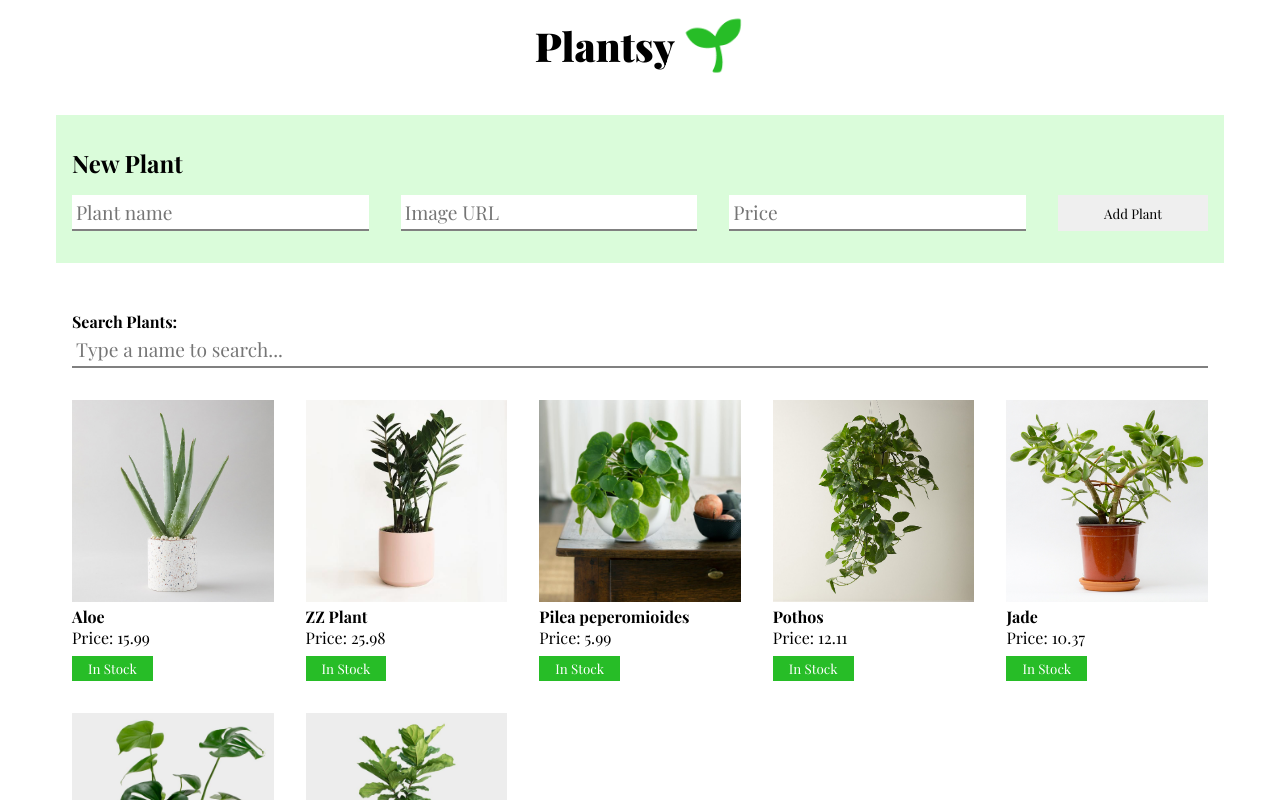
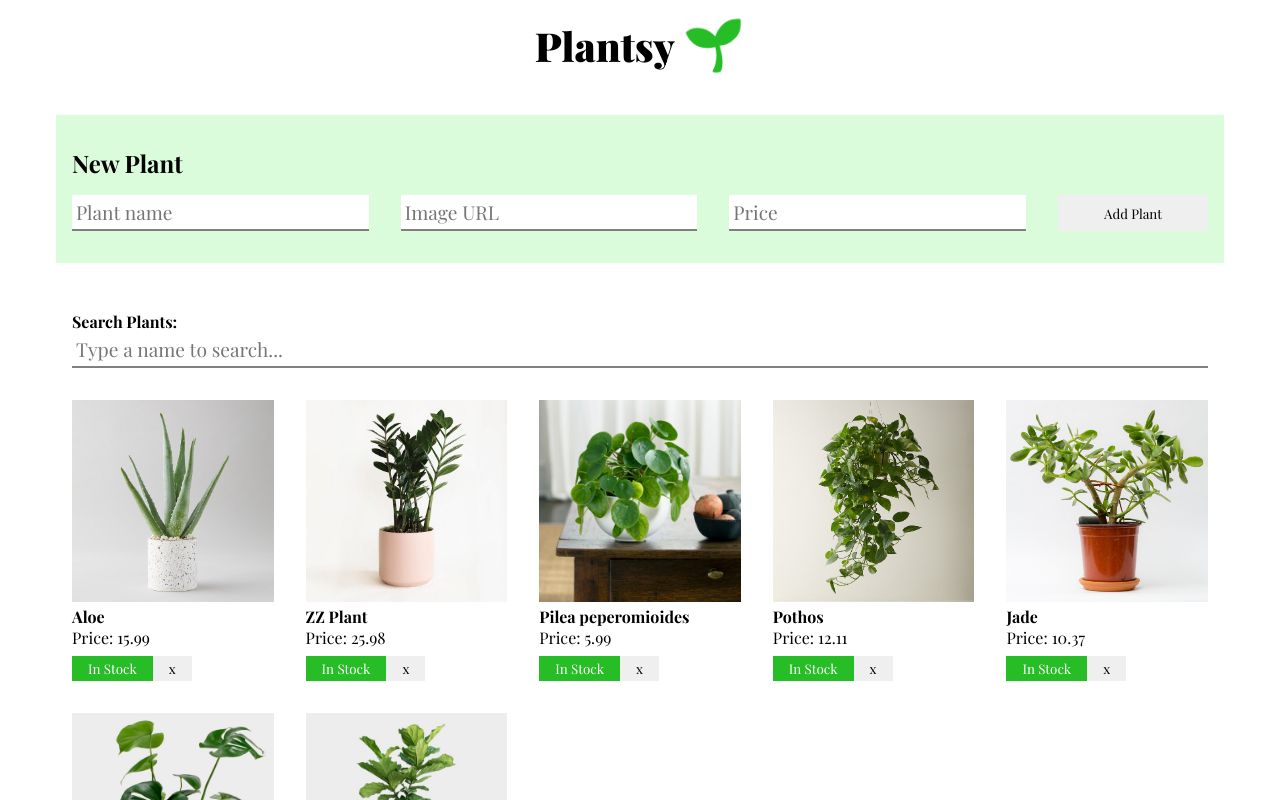
Before and after one commit to powercodeacademy/gillian-react-hooks-mock-code-challenge-plantshop, a React (Create React App) app: page / in a window 1280 px wide. Shown: the top 800 px of the page. Built offline with nearby package versions, Linux system fonts and the light colour scheme; data requests are answered from the project's data file.

Commit message:
Finish advanced del for deleting a plant

```diff
--- a/src/components/PlantCard.js
+++ b/src/components/PlantCard.js
@@ -1,15 +1,17 @@
 import React, { useState } from "react";
 
-function PlantCard({ image, name, price }) {
+function PlantCard({ deletePlant, id, image, name, price }) {
   const [inStock, setInStock] = useState(true)
 
   const handleClick = () => setInStock(false)
+  const handleDelete = () => deletePlant(id)
 
   return (
     <li className="card">
       <img src={image} alt={name} />
       <h4>{name}</h4>
       <p>Price: {price}</p>
+      <div className={"row"}>
         {inStock ? (
           <button
               className="primary"
@@ -20,6 +22,8 @@ function PlantCard({ image, name, price }) {
         ) : (
           <button>Out of Stock</button>
         )}
+        <button onClick={handleDelete}>x</button>
+      </div>
     </li>
   );
 }
--- a/src/components/PlantList.js
+++ b/src/components/PlantList.js
@@ -2,13 +2,12 @@ import React from "react";
 
 import PlantCard from "./PlantCard";
 
-function PlantList({ plants }) {
+function PlantList({ deletePlant, plants }) {
   const plantCardComponents = plants.map(plant => (
     <PlantCard
-        image={plant.image}
+        deletePlant={deletePlant}
         key={plant.id}
-        name={plant.name}
-        price={plant.price}
+        {...plant}
     />
   ))
 
--- a/src/components/PlantPage.js
+++ b/src/components/PlantPage.js
@@ -28,6 +28,12 @@ function PlantPage() {
       .then(data => setPlants([...plants, data]))
   }
 
+  const deletePlant = (plantId) => {
+    alert(`You're deleting plant ${plantId}`)
+    fetch(`http://localhost:6001/plants/${plantId}`, { method: "DELETE" })
+      .then(setPlants(plants.filter(plant => plant.id !== plantId)))
+  }
+
   const filteredPlants = plants.filter(plant => (
     plant.name.toLowerCase().includes(search.toLowerCase())
   ))
@@ -39,7 +45,10 @@ function PlantPage() {
           search={search}
           setSearch={setSearch}
       />
-      <PlantList plants={filteredPlants} />
+      <PlantList
+          deletePlant={deletePlant}
+          plants={filteredPlants}
+      />
     </main>
   );
 }
```
Lines whose indentation alone changed are shown as unchanged.
